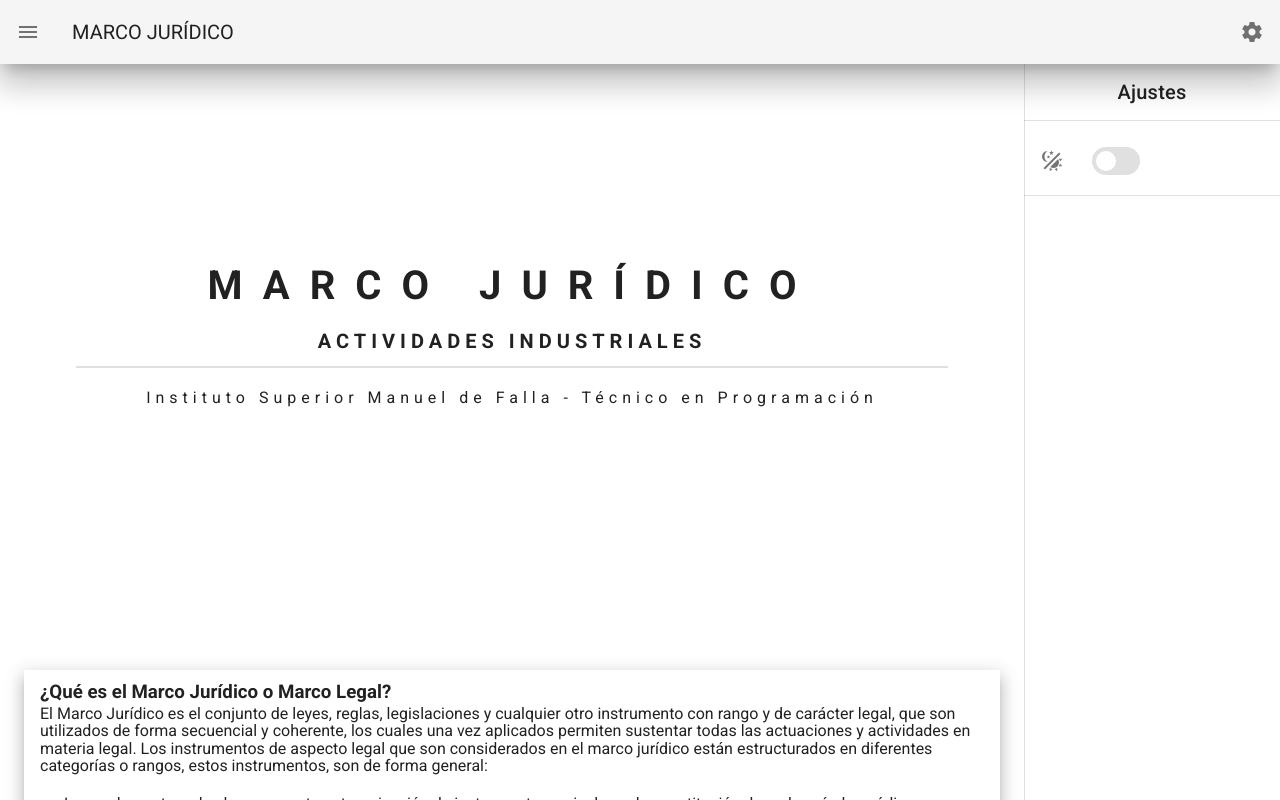
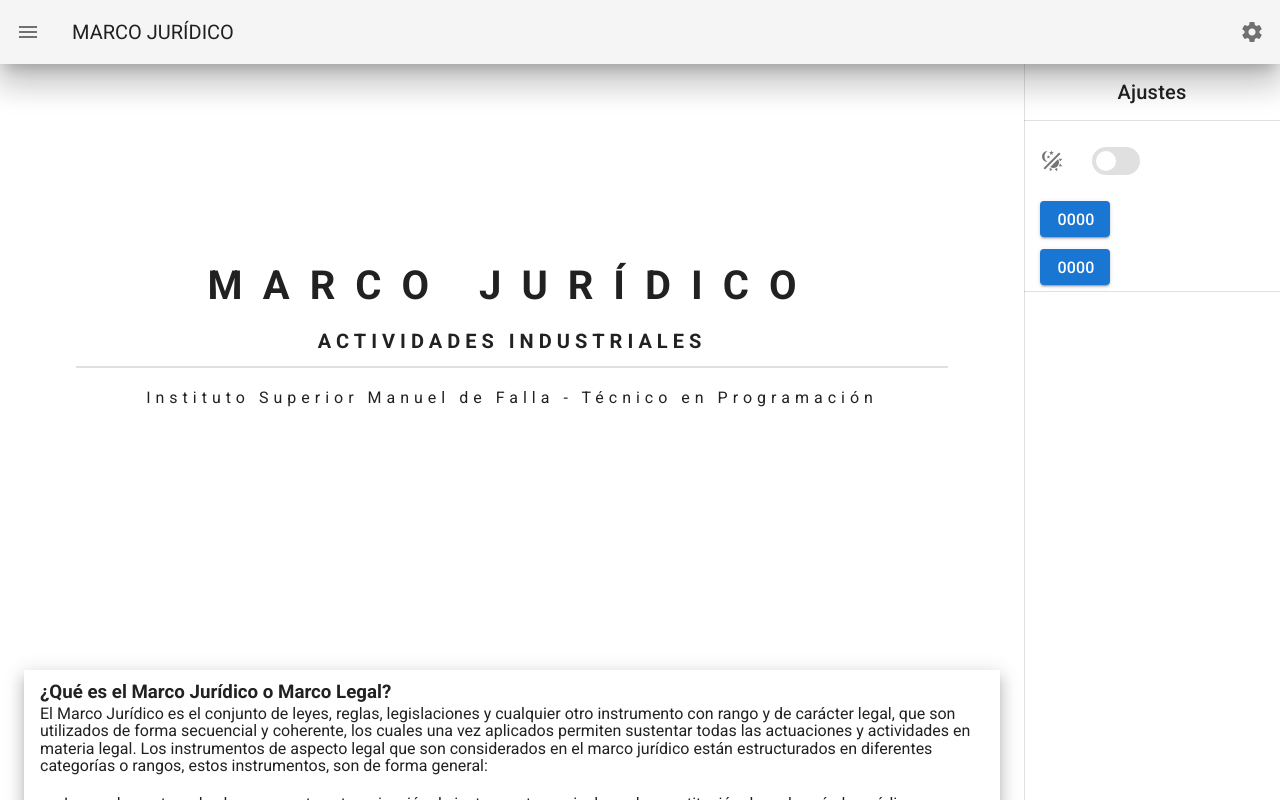
Before and after one commit to mayex-gif/pradas, a Nuxt app: page / in a window 1280 px wide. Both pictures are taken after a click on the button 1252 px from the left and 32 px from the top of the page. Shown: the top 800 px of the page. Built offline with nearby package versions, Linux system fonts and the light colour scheme.

Commit message:
update btn

```diff
--- a/layouts/default.vue
+++ b/layouts/default.vue
@@ -23,12 +23,22 @@
       </v-list-item-title>
       <v-divider></v-divider>
       <v-list class="flex">
+
         <v-list-item v-for="(item, i) in theme" :key="i">
           <v-list-item-icon>
             <v-icon class="mt-1">{{ item.icon }}</v-icon>
           </v-list-item-icon>
           <v-switch v-model="$vuetify.theme.dark" inset/>
         </v-list-item>
+
+        <v-list-item >
+          <v-btn color="primary" class="font-weight-medium text-center text-subtitle-1">0000</v-btn>
+        </v-list-item>
+
+        <v-list-item>
+          <v-btn color="primary" class="font-weight-medium text-center text-subtitle-1">0000</v-btn>
+        </v-list-item>
+
         <v-divider></v-divider>
       </v-list>
     </v-navigation-drawer>
```
